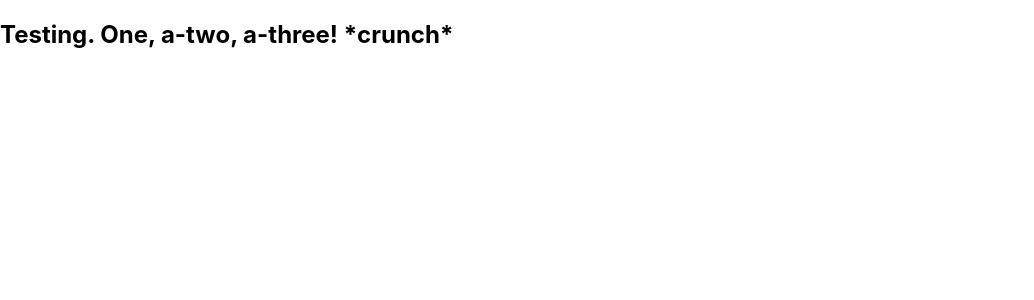
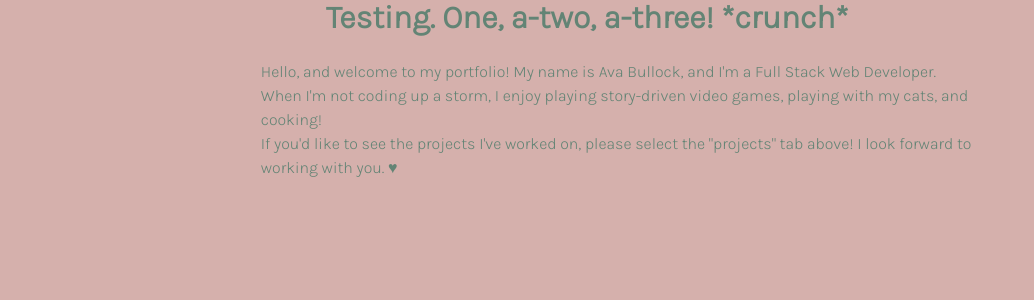
Before and after one commit to avamariee/portfolio-REACT, a React (Create React App) app: page / in a window 1280 px wide. Shown: the top 300 px of the page, without its empty margins (0-1034 px from the left). Built offline with nearby package versions, Linux system fonts and the light colour scheme.

Commit message:
added basic stylings, created color palette and imported bulma

```diff
--- a/package.json
+++ b/package.json
@@ -6,6 +6,7 @@
     "@testing-library/jest-dom": "^5.13.0",
     "@testing-library/react": "^11.2.7",
     "@testing-library/user-event": "^12.8.3",
+    "bulma": "^0.9.2",
     "react": "^17.0.2",
     "react-dom": "^17.0.2",
     "react-scripts": "4.0.3",
--- a/public/index.html
+++ b/public/index.html
@@ -5,39 +5,16 @@
 <link rel="icon" href="%PUBLIC_URL%/favicon.ico" />
 <meta name="viewport" content="width=device-width, initial-scale=1" />
 <meta name="theme-color" content="#000000" />
-    <meta
-      name="description"
-      content="Web site created using create-react-app"
-    />
+<meta name="description" content="Web site created using create-react-app"  />
 <link rel="apple-touch-icon" href="%PUBLIC_URL%/logo192.png" />
-    <!--
-      manifest.json provides metadata used when your web app is installed on a
-      user's mobile device or desktop. See https://developers.google.com/web/fundamentals/web-app-manifest/
-    -->
 <link rel="manifest" href="%PUBLIC_URL%/manifest.json" />
-    <!--
-      Notice the use of %PUBLIC_URL% in the tags above.
-      It will be replaced with the URL of the `public` folder during the build.
-      Only files inside the `public` folder can be referenced from the HTML.
-
-      Unlike "/favicon.ico" or "favicon.ico", "%PUBLIC_URL%/favicon.ico" will
-      work correctly both with client-side routing and a non-root public URL.
-      Learn how to configure a non-root public URL by running `npm run build`.
-    -->
+<link rel="stylesheet" href="https://cdn.jsdelivr.net/npm/bulma@0.9.1/css/bulma.min.css">
+<link rel="preconnect" href="https://fonts.gstatic.com">
+<link href="https://fonts.googleapis.com/css2?family=Karla:wght@300&display=swap" rel="stylesheet">
 <title>React App</title>
 </head>
 <body>
 <noscript>You need to enable JavaScript to run this app.</noscript>
 <div id="root"></div>
-    <!--
-      This HTML file is a template.
-      If you open it directly in the browser, you will see an empty page.
-
-      You can add webfonts, meta tags, or analytics to this file.
-      The build step will place the bundled scripts into the <body> tag.
-
-      To begin the development, run `npm start` or `yarn start`.
-      To create a production bundle, use `npm run build` or `yarn build`.
-    -->
 </body>
 </html>
--- a/src/App.js
+++ b/src/App.js
@@ -1,6 +1,6 @@
 import React from 'react';
 import logo from './logo.svg';
-import './App.css';
+import './assets/styles.css';
 
 import About from './components/About';
 
--- /dev/null
+++ b/src/assets/styles.css
@@ -0,0 +1,26 @@
+/* CSS HSL */
+/* --wintergreen-dream: hsla(153, 14%, 45%, 1);
+--granny-smith-apple: hsla(127, 60%, 73%, 1);
+--key-lime: hsla(72, 76%, 76%, 1);
+--peach-puff: hsla(27, 79%, 83%, 1);
+--silver-pink: hsla(6, 33%, 75%, 1); */
+/* CSS HEX */
+/* Palette generated with Coolers.co. */
+
+:root {
+--wintergreen-dream: #638475ff;
+--granny-smith-apple: #90e39aff;
+--key-lime: #ddf093ff;
+--peach-puff: #f6d0b1ff;
+--silver-pink: #d5b0acff;
+}
+
+*, html {
+    background-color: var(--silver-pink);
+    color: var(--wintergreen-dream);
+    font-family: 'Karla', sans-serif;
+}
+
+.title{
+    color: var(--wintergreen-dream);
+}
--- a/src/components/About/index.js
+++ b/src/components/About/index.js
@@ -1,9 +1,25 @@
 import React from 'react';
 
 function About() {
-    return(
+    return (
         <section>
-            <h1 id="about">Testing. One, a-two, a-three! *crunch*</h1>
+            <div className="columns is-mobile">
+                <div className="column is-half is-offset-one-quarter">
+                    <h1 className="title" id="about">
+                        Testing. One, a-two, a-three! *crunch*
+                        </h1>
+                </div>
+            </div>
+            <div className="columns is-mobile">
+                <div className="column is-three-fifths is-offset-one-fifth">
+                    <p>
+                        Hello, and welcome to my portfolio! My name is Ava Bullock, and I'm a Full Stack Web Developer.
+                            <br></br>When I'm not coding up a storm, I enjoy playing story-driven video games, playing with my cats, and cooking!
+                            <br></br>If you'd like to see the projects I've worked on, please select the "projects" tab above!
+                            I look forward to working with you. ♥
+                        </p>
+                </div>
+            </div>
         </section>
     )
 }
```
Also changed, not shown: 1 other file (tests, documents, lock files or other folders). Lines whose indentation alone changed are shown as unchanged.
